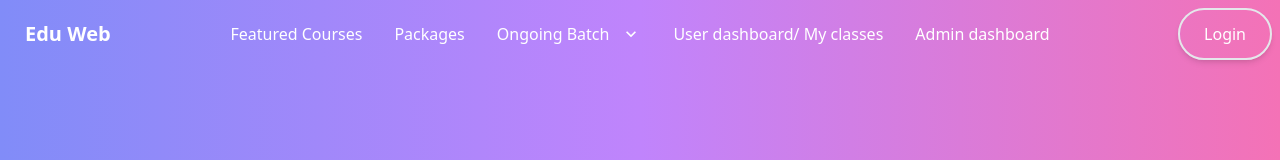
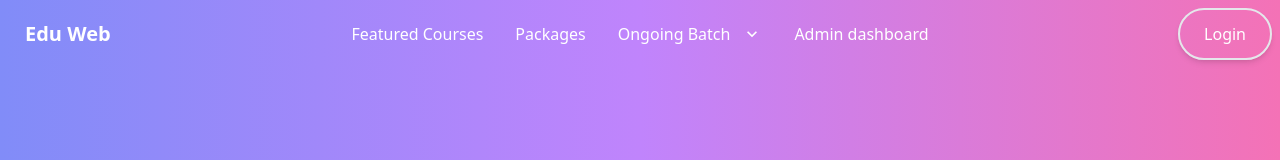
Before and after one commit to shufolislam1/eduWeb, a React (Vite) app: page /login in a window 1280 px wide. Shown: the top 160 px of the page. Built offline with nearby package versions, Linux system fonts and the light colour scheme; no server answers.

Commit message:
showing user dashboard using codition done

```diff
--- a/src/components/homeUi/Navbar.jsx
+++ b/src/components/homeUi/Navbar.jsx
@@ -64,7 +64,7 @@ const Navbar = () => {
                                     <li><a>Projukti Unit</a></li>
                                 </ul>
                             </li>
-                            <li><Link to='/udashboard'>User dashboard/ My classes</Link></li>
+                            {user? <li><Link to='/udashboard'>User dashboard/ My classes</Link></li> : ''}
                             <li><Link to='/adashboard'>Admin dashboard</Link></li>
                         </ul>
                     </div>
@@ -84,7 +84,7 @@ const Navbar = () => {
                                 <li><a>Projukti Unit</a></li>
                             </ul>
                         </li>
-                        <li><Link to='/udashboard'>User dashboard/ My classes</Link></li>
+                        {user? <li><Link to='/udashboard'>User dashboard/ My classes</Link></li> : ''}
                         <li><Link to='/adashboard'>Admin dashboard</Link></li>
                     </ul>
                 </div>
@@ -104,13 +104,6 @@ const Navbar = () => {
                             <span className="relative invisible">Login</span>
                         </Link>
                     }
-                    {/* <Link to='/login' className="relative inline-flex items-center justify-center p-4 px-6 py-3 overflow-hidden font-medium text-indigo-600 transition duration-300 ease-out border-2  rounded-full shadow-md group">
-                            <span className="absolute inset-0 flex items-center justify-center w-full h-full text-white duration-300 -translate-x-full bg-purple-500 group-hover:translate-x-0 ease">
-                                <svg className="w-6 h-6" fill="none" stroke="currentColor" viewBox="0 0 24 24" xmlns="http://www.w3.org/2000/svg"><path strokeLinecap="round" strokeLinejoin="round" strokeWidth="2" d="M14 5l7 7m0 0l-7 7m7-7H3"></path></svg>
-                            </span>
-                            <span className="absolute flex items-center justify-center w-full h-full text-white transition-all duration-300 transform group-hover:translate-x-full ease">Login</span>
-                            <span className="relative invisible">Login</span>
-                        </Link> */}
                 </div>
             </div>
 
--- a/src/main.jsx
+++ b/src/main.jsx
@@ -23,7 +23,7 @@ const router = createBrowserRouter([
   { path: '/', element: <App></App> },
   { path: '/login', element: <Login></Login> },
   { path: '/registration', element: <Registration></Registration> },
-  { path: '/udashboard', element: <ProtectedRoute> <UserDashboard></UserDashboard></ProtectedRoute> },
+  { path: '/udashboard', element: <UserDashboard></UserDashboard> },
   {
     path: '/adashboard', element: <ProtectedRoute> <AdminDashboard></AdminDashboard></ProtectedRoute>, children: [
       { path: '/adashboard', element: <AllStats></AllStats> },
```
